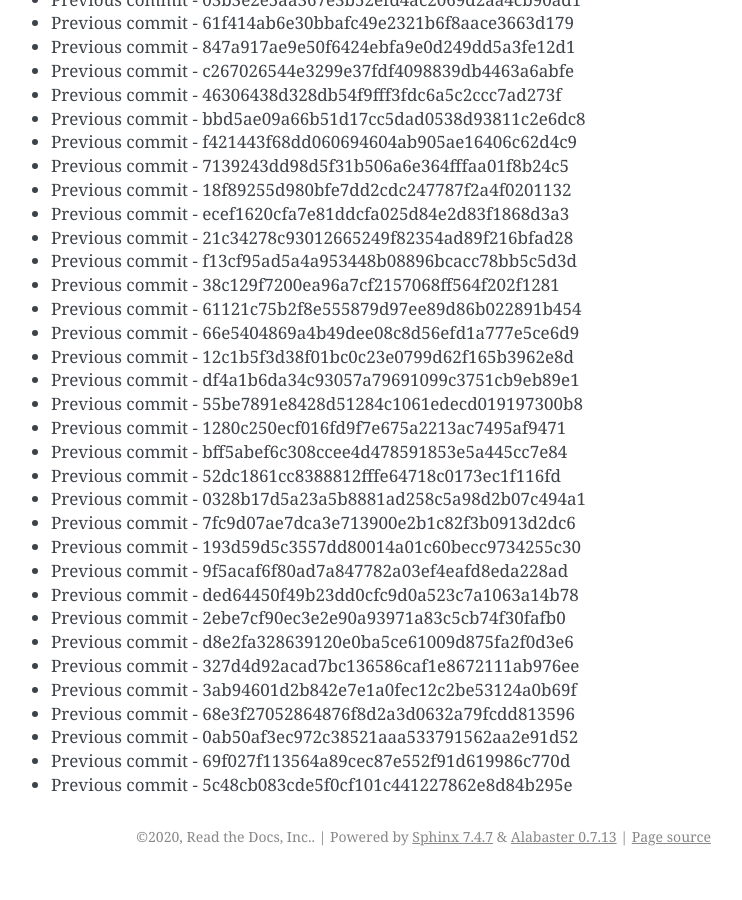
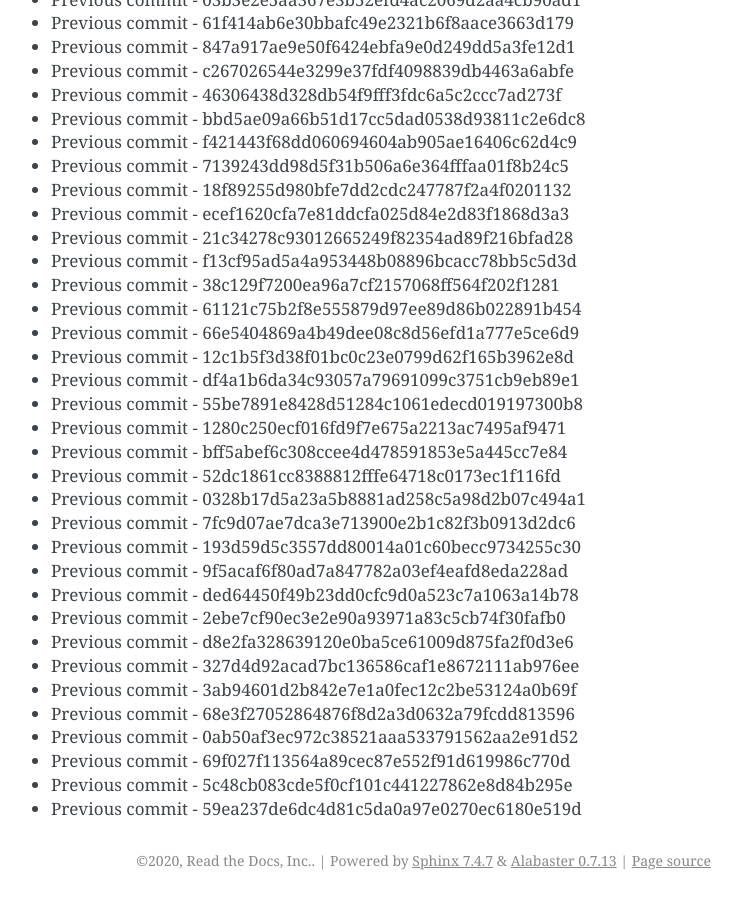
Before and after one commit to readthedocs/rtd-git-stresstest, a Sphinx documentation site: the page built from docs/updates.rst, in a window 1280 px wide and 900 px high, scrolled down 57935 px. Shown: the whole window, without its empty margins (399-1141 px from the left). Built offline with Sphinx 7.4.7, drawn with Linux system fonts in a browser that asks for light colours; before the commit the page ends 58811 px from its top, so only the background shows below that.

Commit message:
Generating commit from previous: 59ea237de6dc4d81c5da0a97e0270ec6180e519d

```diff
--- a/docs/updates.rst
+++ b/docs/updates.rst
@@ -2466,3 +2466,4 @@ It can be tested for any performance characteristics.
 * Previous commit - 0ab50af3ec972c38521aaa533791562aa2e91d52
 * Previous commit - 69f027f113564a89cec87e552f91d619986c770d
 * Previous commit - 5c48cb083cde5f0cf101c441227862e8d84b295e
+* Previous commit - 59ea237de6dc4d81c5da0a97e0270ec6180e519d
```
